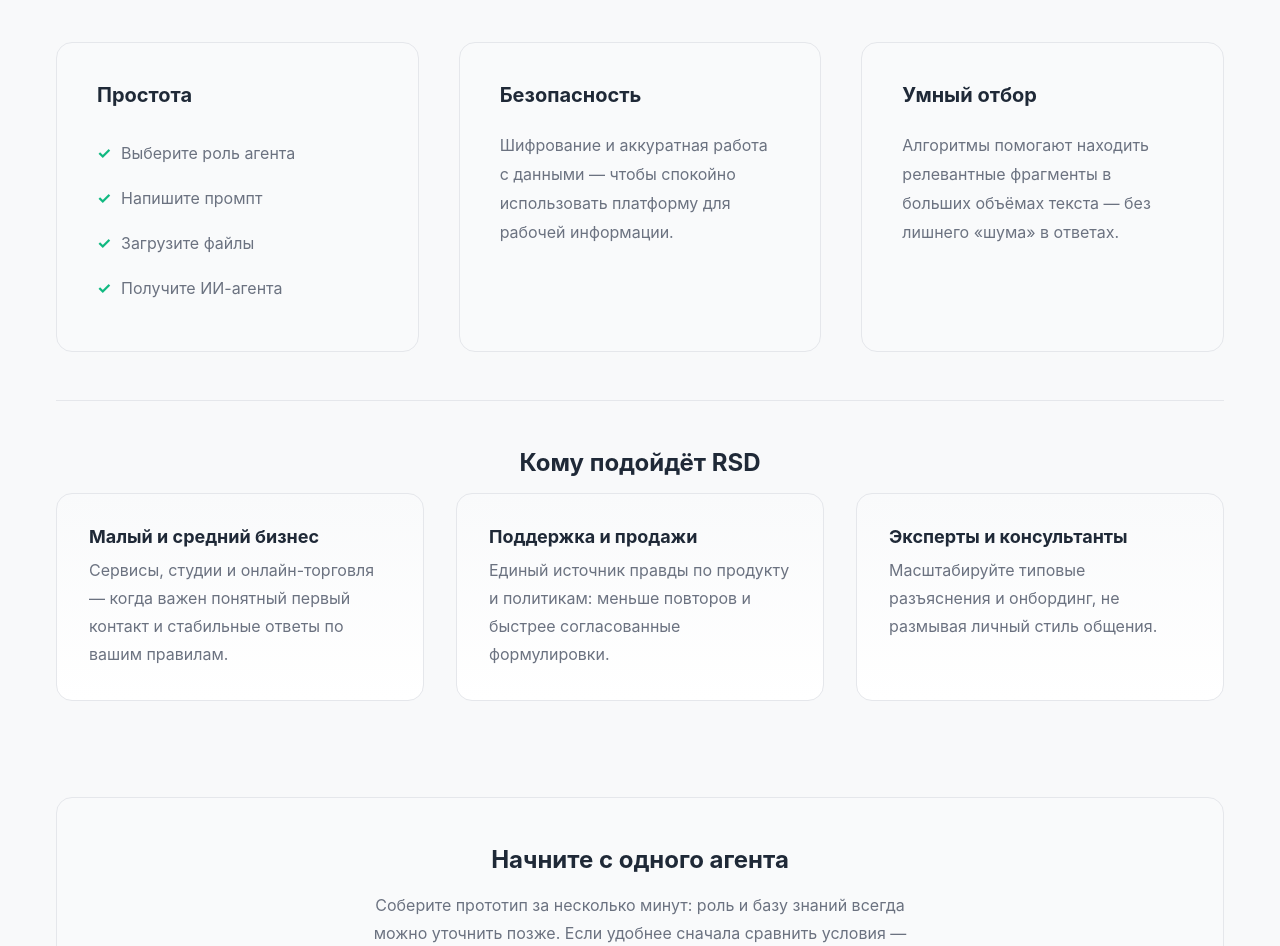
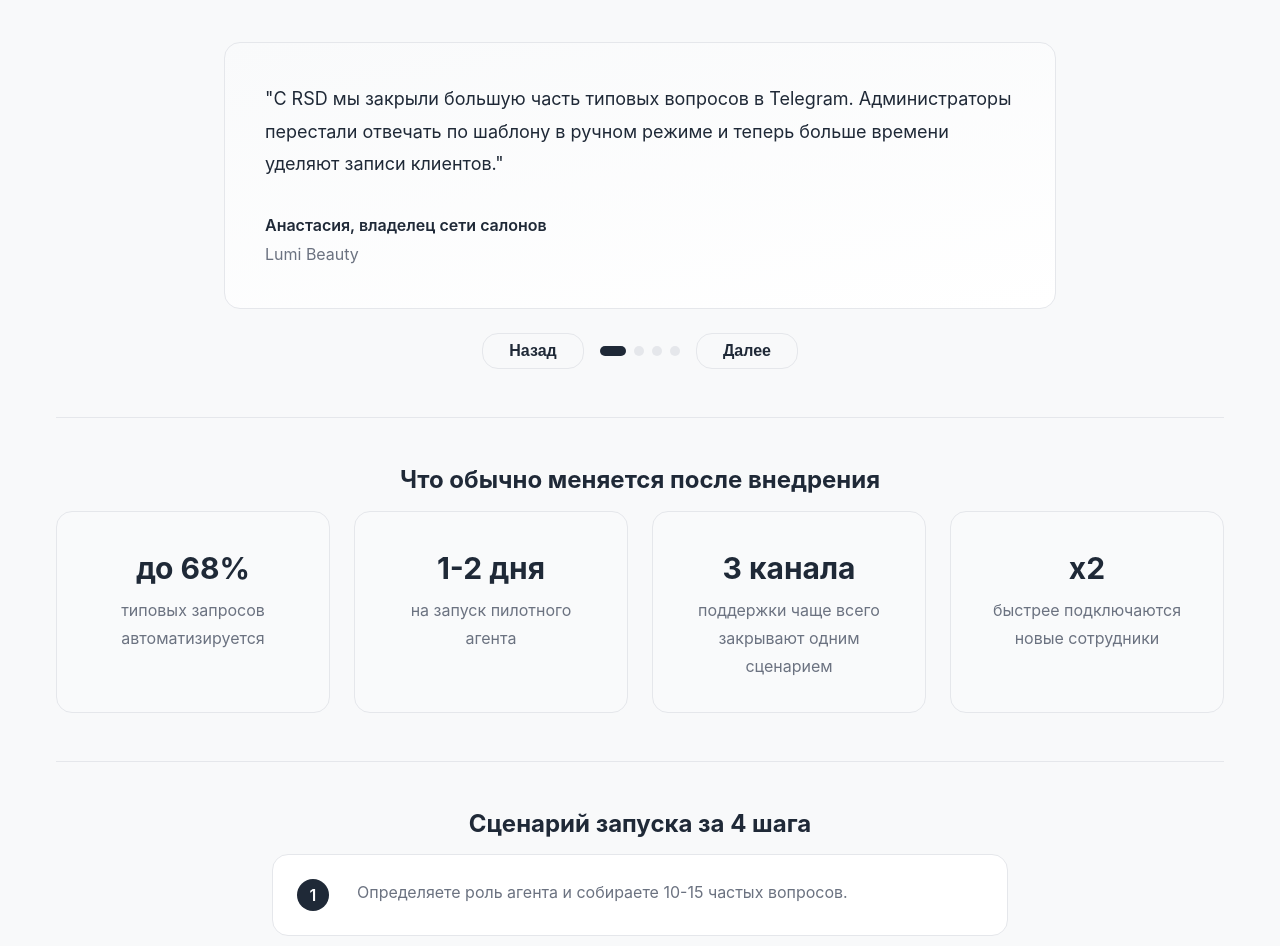
Before and after one commit to glinochka/RSD, a React (Vite) app in the folder frontend/: page / in a window 1280 px wide. Shown: the part 1346-2292 px from the top of the page. Built offline with nearby package versions, Linux system fonts and the light colour scheme; no server answers.

Commit message:
главная страница и стили

```diff
--- a/frontend/index.html
+++ b/frontend/index.html
@@ -2,10 +2,10 @@
 <html lang="en">
   <head>
     <meta charset="UTF-8" />
-    <link rel="icon" href="/favicon/favicon.ico" sizes="any" />
     <link rel="icon" type="image/png" sizes="32x32" href="/favicon/favicon-32x32.png" />
     <link rel="icon" type="image/png" sizes="16x16" href="/favicon/favicon-16x16.png" />
     <link rel="icon" type="image/png" sizes="192x192" href="/favicon/android-chrome-192x192.png" />
+    <link rel="icon" href="/favicon.ico" sizes="any" />
     <link rel="apple-touch-icon" href="/favicon/apple-touch-icon.png" />
     <link rel="manifest" href="/favicon/site.webmanifest" />
     <meta name="viewport" content="width=device-width, initial-scale=1.0" />
--- a/frontend/src/index.css
+++ b/frontend/src/index.css
@@ -161,6 +161,7 @@ select {
 
 input[type='text'],
 input[type='email'],
+input[type='tel'],
 input[type='password'],
 input[type='number'],
 input[type='search'],
@@ -177,6 +178,7 @@ select {
 
 input[type='text']:focus,
 input[type='email']:focus,
+input[type='tel']:focus,
 input[type='password']:focus,
 input[type='number']:focus,
 input[type='search']:focus,
@@ -189,6 +191,7 @@ select:focus {
 
 input[type='text']:disabled,
 input[type='email']:disabled,
+input[type='tel']:disabled,
 input[type='password']:disabled,
 input[type='number']:disabled,
 input[type='search']:disabled,
@@ -201,6 +204,7 @@ select:disabled {
 
 input[type='text'].error,
 input[type='email'].error,
+input[type='tel'].error,
 input[type='password'].error,
 textarea.error {
   border-color: var(--color-danger);
--- a/frontend/src/pages/Main.jsx
+++ b/frontend/src/pages/Main.jsx
@@ -3,7 +3,7 @@
  * Landing page with features overview
  */
 
-import React from 'react';
+import React, { useState } from 'react';
 import { useNavigate } from 'react-router-dom';
 import { useAuth } from '../context/useAuth';
 import MainLayout from '../components/Layout';
@@ -29,52 +29,67 @@ const VALUE_HIGHLIGHTS = [
   },
 ];
 
-const FEATURES = [
+const TESTIMONIALS = [
   {
-    id: 'simplicity',
-    title: 'Простота',
-    items: [
-      'Выберите роль агента',
-      'Напишите промпт',
-      'Загрузите файлы',
-      'Получите ИИ-агента',
-    ],
+    id: 'review-1',
+    name: 'Анастасия, владелец сети салонов',
+    company: 'Lumi Beauty',
+    text: 'С RSD мы закрыли большую часть типовых вопросов в Telegram. Администраторы перестали отвечать по шаблону в ручном режиме и теперь больше времени уделяют записи клиентов.',
   },
   {
-    id: 'security',
-    title: 'Безопасность',
-    description:
-      'Шифрование и аккуратная работа с данными — чтобы спокойно использовать платформу для рабочей информации.',
+    id: 'review-2',
+    name: 'Руслан, операционный директор',
+    company: 'GreenBox Logistics',
+    text: 'За первую неделю запустили агента для входящих обращений от партнеров. Сократилось количество эскалаций, а ответы по SLA стали заметно стабильнее.',
   },
   {
-    id: 'bigdata',
-    title: 'Умный отбор',
-    description:
-      'Алгоритмы помогают находить релевантные фрагменты в больших объёмах текста — без лишнего «шума» в ответах.',
+    id: 'review-3',
+    name: 'Марина, основатель онлайн-школы',
+    company: 'Focus Learning',
+    text: 'Мы загрузили базу материалов и регламенты, и агент начал помогать ученикам 24/7. Команда поддержки обрабатывает сложные кейсы, а не повторяющиеся вопросы.',
+  },
+  {
+    id: 'review-4',
+    name: 'Илья, руководитель продаж',
+    company: 'TechNova',
+    text: 'Агент берет первый контакт и квалификацию заявок. Менеджеры получают уже подготовленные диалоги и быстрее доводят клиентов до демо.',
   },
 ];
 
-const FOR_WHOM = [
+const IMPACT_METRICS = [
   {
-    id: 'smb',
-    title: 'Малый и средний бизнес',
-    text: 'Сервисы, студии и онлайн-торговля — когда важен понятный первый контакт и стабильные ответы по вашим правилам.',
+    id: 'requests',
+    value: 'до 68%',
+    label: 'типовых запросов автоматизируется',
   },
   {
-    id: 'teams',
-    title: 'Поддержка и продажи',
-    text: 'Единый источник правды по продукту и политикам: меньше повторов и быстрее согласованные формулировки.',
+    id: 'launch',
+    value: '1-2 дня',
+    label: 'на запуск пилотного агента',
   },
   {
-    id: 'experts',
-    title: 'Эксперты и консультанты',
-    text: 'Масштабируйте типовые разъяснения и онбординг, не размывая личный стиль общения.',
+    id: 'channels',
+    value: '3 канала',
+    label: 'поддержки чаще всего закрывают одним сценарием',
   },
+  {
+    id: 'team',
+    value: 'x2',
+    label: 'быстрее подключаются новые сотрудники',
+  },
+];
+
+const LAUNCH_STEPS = [
+  'Определяете роль агента и собираете 10-15 частых вопросов.',
+  'Добавляете базу знаний: документы, правила, тон коммуникации.',
+  'Тестируете сценарии на реальных диалогах и уточняете ответы.',
+  'Запускаете в рабочем канале и отслеживаете метрики качества.',
 ];
 
 const Main = () => {
   const navigate = useNavigate();
   const { isAuthenticated } = useAuth();
+  const [activeTestimonialIndex, setActiveTestimonialIndex] = useState(0);
 
   const handleCreateAgent = () => {
     if (isAuthenticated) {
@@ -85,6 +100,12 @@ const Main = () => {
   };
 
   const handlePricing = () => navigate(NAVIGATION_ROUTES.PRICING);
+  const handleNextTestimonial = () =>
+    setActiveTestimonialIndex((prev) => (prev + 1) % TESTIMONIALS.length);
+  const handlePrevTestimonial = () =>
+    setActiveTestimonialIndex((prev) => (prev - 1 + TESTIMONIALS.length) % TESTIMONIALS.length);
+
+  const activeTestimonial = TESTIMONIALS[activeTestimonialIndex];
 
   return (
     <MainLayout>
@@ -132,43 +153,68 @@ const Main = () => {
           </div>
         </section>
 
-        <section className="features" aria-labelledby="features-heading">
-          <h2 id="features-heading" className="section-title">
-            Как устроена платформа
+        <section className="testimonials" aria-labelledby="testimonials-heading">
+          <h2 id="testimonials-heading" className="section-title">
+            Как это работает у владельцев бизнеса
           </h2>
           <p className="section-lead section-lead-tight">
-            Один поток от идеи до работающего агента — с упором на безопасность и релевантность ответов.
+            Ниже — примеры команд, которые уже внедрили агентов в поддержку, продажи и обучение клиентов.
           </p>
-          <div className="features-grid">
-            {FEATURES.map((feature) => (
-              <div key={feature.id} className="feature-card">
-                <h4>{feature.title}</h4>
-                {feature.items ? (
-                  <ul>
-                    {feature.items.map((item, index) => (
-                      <li key={index}>{item}</li>
-                    ))}
-                  </ul>
-                ) : (
-                  <p>{feature.description}</p>
-                )}
+          <div className="testimonial-carousel" aria-live="polite">
+            <article className="testimonial-card">
+              <p className="testimonial-text">"{activeTestimonial.text}"</p>
+              <p className="testimonial-author">
+                {activeTestimonial.name}
+                <span>{activeTestimonial.company}</span>
+              </p>
+            </article>
+            <div className="testimonial-controls">
+              <button type="button" className="btn btn-outline testimonial-nav-btn" onClick={handlePrevTestimonial}>
+                Назад
+              </button>
+              <div className="testimonial-dots" role="tablist" aria-label="Отзывы">
+                {TESTIMONIALS.map((item, index) => (
+                  <button
+                    key={item.id}
+                    type="button"
+                    className={`testimonial-dot ${index === activeTestimonialIndex ? 'is-active' : ''}`}
+                    onClick={() => setActiveTestimonialIndex(index)}
+                    aria-label={`Показать отзыв ${index + 1}`}
+                    aria-selected={index === activeTestimonialIndex}
+                    role="tab"
+                  />
+                ))}
               </div>
+              <button type="button" className="btn btn-outline testimonial-nav-btn" onClick={handleNextTestimonial}>
+                Далее
+              </button>
+            </div>
+          </div>
+        </section>
+
+        <section className="impact-section" aria-labelledby="impact-heading">
+          <h2 id="impact-heading" className="section-title">
+            Что обычно меняется после внедрения
+          </h2>
+          <div className="impact-grid">
+            {IMPACT_METRICS.map((metric) => (
+              <article key={metric.id} className="impact-card">
+                <p className="impact-value">{metric.value}</p>
+                <p className="impact-label">{metric.label}</p>
+              </article>
             ))}
           </div>
         </section>
 
-        <section className="audience-section" aria-labelledby="audience-heading">
-          <h2 id="audience-heading" className="section-title">
-            Кому подойдёт RSD
+        <section className="launch-roadmap" aria-labelledby="launch-roadmap-heading">
+          <h2 id="launch-roadmap-heading" className="section-title">
+            Сценарий запуска за 4 шага
           </h2>
-          <div className="audience-grid">
-            {FOR_WHOM.map((item) => (
-              <article key={item.id} className="audience-card">
-                <h3>{item.title}</h3>
-                <p>{item.text}</p>
-              </article>
+          <ol className="roadmap-list">
+            {LAUNCH_STEPS.map((step) => (
+              <li key={step}>{step}</li>
             ))}
-          </div>
+          </ol>
         </section>
 
         <section className="cta-band" aria-labelledby="cta-heading">
--- a/frontend/src/pages/PriceList.jsx
+++ b/frontend/src/pages/PriceList.jsx
@@ -314,7 +314,6 @@ const PriceList = () => {
               <label>
                 Номер телефона
                 <input
-                  className="pricing-phone-input"
                   type="tel"
                   value={requestForm.phoneNumber}
                   onChange={(event) => setRequestForm((prev) => ({ ...prev, phoneNumber: event.target.value }))}
--- a/frontend/src/styles/main.css
+++ b/frontend/src/styles/main.css
@@ -151,95 +151,159 @@
   line-height: 1.75;
 }
 
-/* Features Section */
-.features {
+/* Testimonials */
+.testimonials {
   padding: var(--spacing-3xl) 0;
   border-top: 1px solid var(--color-border);
 }
 
-.features-grid {
-  display: grid;
-  grid-template-columns: repeat(auto-fit, minmax(280px, 1fr));
-  gap: var(--spacing-2xl);
+.testimonial-carousel {
+  max-width: 52rem;
+  margin: 0 auto;
 }
 
-.feature-card {
+.testimonial-card {
   padding: var(--spacing-2xl);
   border: 1px solid var(--color-border);
   border-radius: var(--radius-lg);
-  background-color: var(--color-bg-light);
+  background: linear-gradient(170deg, var(--color-bg-light) 0%, var(--color-bg) 100%);
+  min-height: 220px;
+  display: flex;
+  flex-direction: column;
+  justify-content: center;
+}
+
+.testimonial-text {
+  margin: 0 0 var(--spacing-xl);
+  font-size: var(--font-size-lg);
+  line-height: 1.8;
+  color: var(--color-text);
+}
+
+.testimonial-author {
+  margin: 0;
+  display: flex;
+  flex-direction: column;
+  gap: var(--spacing-xs);
+  font-weight: var(--font-weight-semibold);
+  color: var(--color-text);
+}
+
+.testimonial-author span {
+  font-weight: var(--font-weight-normal);
+  color: var(--color-text-light);
+}
+
+.testimonial-controls {
+  margin-top: var(--spacing-lg);
+  display: flex;
+  align-items: center;
+  justify-content: center;
+  gap: var(--spacing-base);
+}
+
+.testimonial-nav-btn {
+  min-width: 102px;
+}
+
+.testimonial-dots {
+  display: flex;
+  align-items: center;
+  gap: var(--spacing-sm);
+}
+
+.testimonial-dot {
+  width: 10px;
+  height: 10px;
+  border-radius: 50%;
+  border: none;
+  padding: 0;
+  cursor: pointer;
+  background-color: var(--color-border);
   transition: all var(--transition-base);
 }
 
-.feature-card:hover {
-  border-color: var(--color-primary);
-  transform: translateY(-4px);
-  box-shadow: var(--shadow-lg);
+.testimonial-dot.is-active {
+  width: 26px;
+  border-radius: 999px;
+  background-color: var(--color-text);
 }
 
-.feature-card h4 {
-  font-size: var(--font-size-xl);
-  margin-bottom: var(--spacing-lg);
-  color: var(--color-text);
-}
-
-.feature-card ul,
-.feature-card p {
-  margin-bottom: 0;
-  color: var(--color-text-light);
-  font-size: var(--font-size-base);
-  line-height: 1.8;
-}
-
-.feature-card ul {
-  list-style: none;
-  padding: 0;
-}
-
-.feature-card li {
-  padding: var(--spacing-sm) 0;
-  padding-left: var(--spacing-lg);
-  position: relative;
-}
-
-.feature-card li:before {
-  content: '✓';
-  position: absolute;
-  left: 0;
-  color: var(--color-success);
-  font-weight: var(--font-weight-bold);
-}
-
-/* Audience */
-.audience-section {
+/* Impact metrics */
+.impact-section {
   padding: var(--spacing-3xl) 0;
   border-top: 1px solid var(--color-border);
 }
 
-.audience-grid {
+.impact-grid {
   display: grid;
-  grid-template-columns: repeat(auto-fit, minmax(260px, 1fr));
-  gap: var(--spacing-xl);
+  grid-template-columns: repeat(auto-fit, minmax(220px, 1fr));
+  gap: var(--spacing-lg);
 }
 
-.audience-card {
+.impact-card {
   padding: var(--spacing-xl);
+  border: 1px solid var(--color-border);
   border-radius: var(--radius-lg);
-  background: linear-gradient(180deg, var(--color-bg-light) 0%, var(--color-bg) 100%);
-  border: 1px solid var(--color-border);
+  background-color: var(--color-bg-light);
+  text-align: center;
 }
 
-.audience-card h3 {
-  font-size: var(--font-size-lg);
-  margin-bottom: var(--spacing-sm);
+.impact-value {
+  margin: 0 0 var(--spacing-xs);
+  font-size: var(--font-size-3xl);
+  font-weight: var(--font-weight-bold);
   color: var(--color-text);
 }
 
-.audience-card p {
+.impact-label {
   margin: 0;
   font-size: var(--font-size-base);
   color: var(--color-text-light);
   line-height: 1.75;
+}
+
+/* Launch roadmap */
+.launch-roadmap {
+  padding: var(--spacing-3xl) 0;
+  border-top: 1px solid var(--color-border);
+}
+
+.roadmap-list {
+  max-width: 46rem;
+  margin: 0 auto;
+  padding: 0;
+  list-style: none;
+  counter-reset: roadmap-step;
+  display: grid;
+  gap: var(--spacing-lg);
+}
+
+.roadmap-list li {
+  counter-increment: roadmap-step;
+  display: grid;
+  grid-template-columns: 44px 1fr;
+  gap: var(--spacing-base);
+  align-items: start;
+  padding: var(--spacing-lg);
+  border: 1px solid var(--color-border);
+  border-radius: var(--radius-lg);
+  background-color: var(--color-bg);
+  color: var(--color-text-light);
+  line-height: 1.7;
+}
+
+.roadmap-list li::before {
+  content: counter(roadmap-step);
+  display: inline-flex;
+  align-items: center;
+  justify-content: center;
+  width: 32px;
+  height: 32px;
+  border-radius: 50%;
+  background-color: var(--color-text);
+  color: var(--color-bg);
+  font-weight: var(--font-weight-semibold);
 }
 
 /* Closing CTA */
@@ -299,6 +363,14 @@
     font-size: var(--font-size-xl);
   }
 
+  .testimonial-card {
+    min-height: 0;
+  }
+
+  .testimonial-text {
+    font-size: var(--font-size-base);
+  }
+
   .cta-band {
     padding: var(--spacing-2xl) var(--spacing-lg);
   }
@@ -320,11 +392,23 @@
     font-size: var(--font-size-base);
   }
 
-  .features-grid {
-    gap: var(--spacing-lg);
+  .hero-actions {
+    flex-wrap: nowrap;
   }
 
-  .feature-card {
-    padding: var(--spacing-lg);
+  .hero-actions .btn {
+    flex: 1 1 0;
+    min-width: 0;
+    padding: var(--spacing-sm) var(--spacing-base);
+    font-size: 0.9rem;
+  }
+
+  .testimonial-controls {
+    flex-wrap: wrap;
+  }
+
+  .roadmap-list li {
+    grid-template-columns: 36px 1fr;
+    padding: var(--spacing-base);
   }
 }
```
Also changed, not shown: frontend/src/styles/priceList.css (+0 -13 lines), 1 other file (tests, documents, lock files or other folders).
